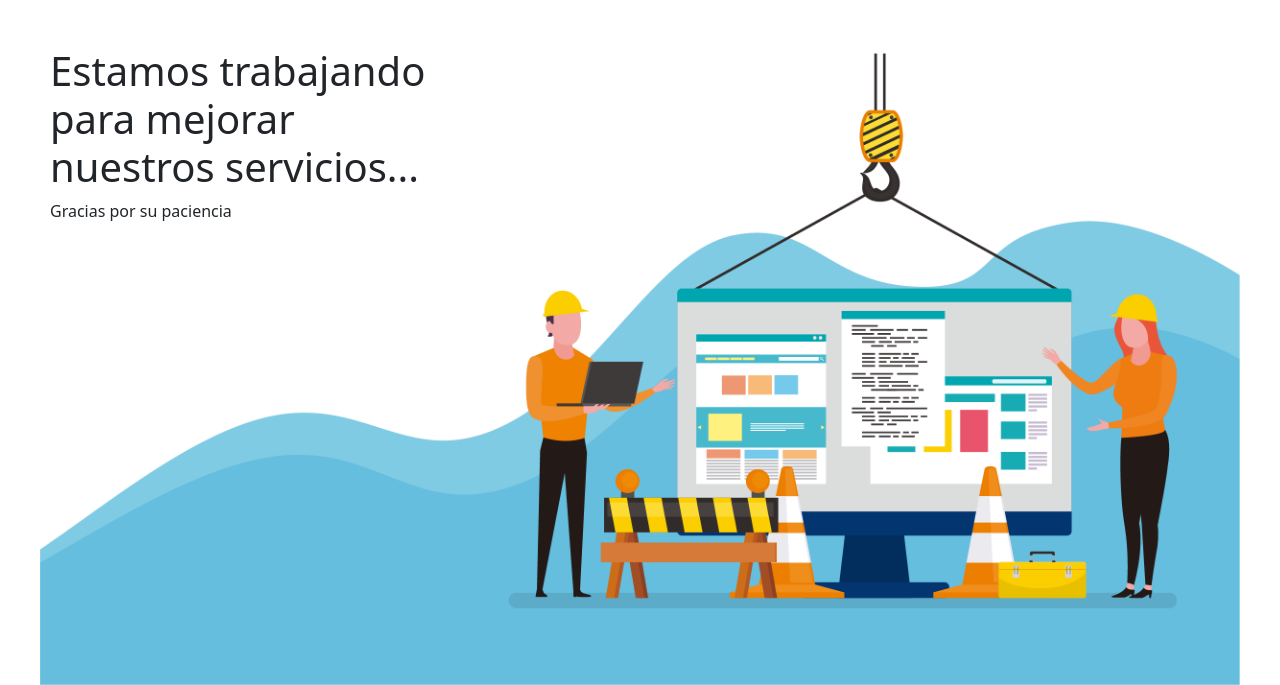
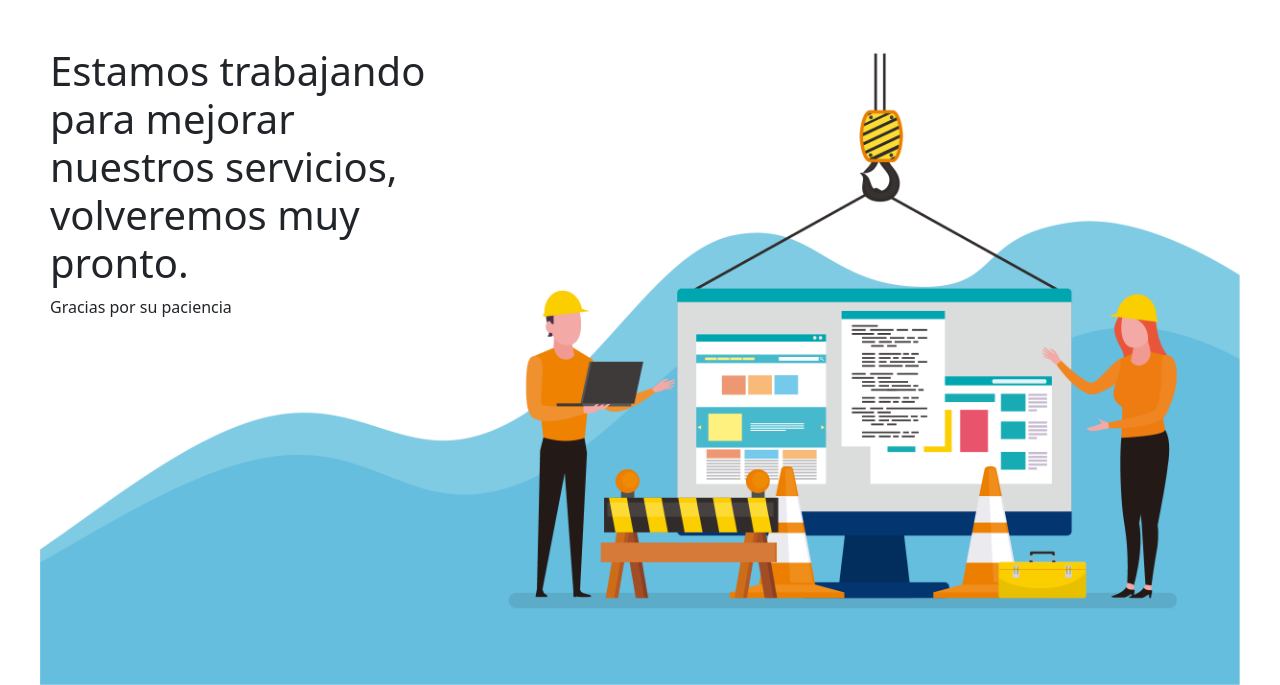
Before and after one commit to slvsoft/boliviamarket, a plain HTML site: page index.html in a window 1280 px wide. Shown: the part 165-850 px from the top of the page. Drawn offline with nearby package versions, Linux system fonts and the light colour scheme.

Commit message:
Change message

```diff
--- a/index.html
+++ b/index.html
@@ -51,7 +51,7 @@
     <div class="container-div">
       <img src="./img/logo.png" alt="logo" >
       <div class="message">
-        <h1>Estamos trabajando para mejorar nuestros servicios...</h1>
+        <h1>Estamos trabajando para mejorar nuestros servicios, volveremos muy pronto.</h1>
         <p>Gracias por su paciencia</p>
       </div>
     </div>
```
Also changed, not shown: 1 other file.
